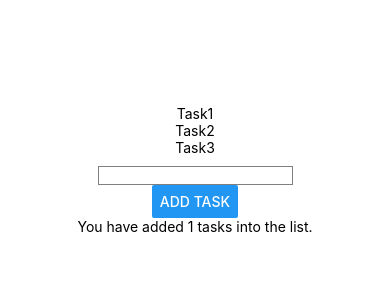
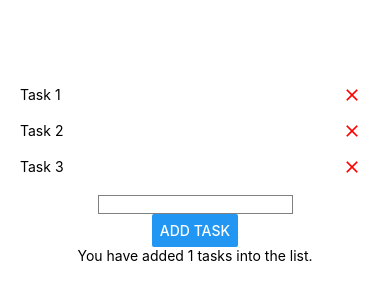
Before and after one commit to alexandrumogic/react-native-hooks, a React Native app: screen / in a window 390 px wide. Shown: the part 252-552 px from the top of the page. Built offline with nearby package versions, Linux system fonts and the light colour scheme.

Commit message:
useReducer intro

```diff
--- a/App.js
+++ b/App.js
@@ -1,4 +1,4 @@
-import React, { useState, useEffect, createContext } from 'react';
+import React, { useState, useEffect, createContext, useReducer } from 'react';
 import { StyleSheet, Text, View, TextInput, Button } from 'react-native';
 import TaskInput from './TaskInput';
 import TaskList from './TaskList';
@@ -7,11 +7,22 @@ export const TaskListContext = createContext();
 
 export default function App() {
 
+  // const [state, dispatch] = useReducer((state, action) => newState)
+
   const [state, setState] = useState({
     taskList: [
-      'Task1',
-      'Task2',
-      'Task3'
+      {
+        id: 0,
+        description: 'Task 1'
+      },
+      {
+        id: 1,
+        description: 'Task 2'
+      },
+      {
+        id: 2,
+        description: 'Task 3'
+      },
     ],
     counter: 0
   })
--- a/TaskList.js
+++ b/TaskList.js
@@ -1,5 +1,6 @@
 import React, { useContext } from 'react';
 import { View, Text, StyleSheet } from 'react-native';
+import { MaterialIcons } from '@expo/vector-icons';
 import TaskInput from './TaskInput';
 import { TaskListContext } from './App';
 
@@ -9,7 +10,22 @@ export default function TaskList() {
     return (
         <View style={styles.container}>
             {state.taskList.map((item) => {
-            return <Text>{item}</Text>
+            return (
+              <View key={item.id} style={{
+                flexDirection: 'row',
+                justifyContent: 'space-between',
+                marginHorizontal: 20
+              }}>
+                <Text style={{ alignSelf: 'center'}}>{item.description}</Text>
+                <MaterialIcons.Button
+                  name="close"
+                  color="red"
+                  backgroundColor="transparent"
+                  iconStyle={{ marginRight: 0}}
+                  onPress={() => { }}
+                />
+              </View>
+            )
             })}
             <TaskInput />
       </View>
@@ -20,7 +36,7 @@ const styles = StyleSheet.create({
     container: {
       flex: 1,
       backgroundColor: '#fff',
-      alignItems: 'center',
+      alignContent: 'center',
       justifyContent: 'center',
     },
   });
```
